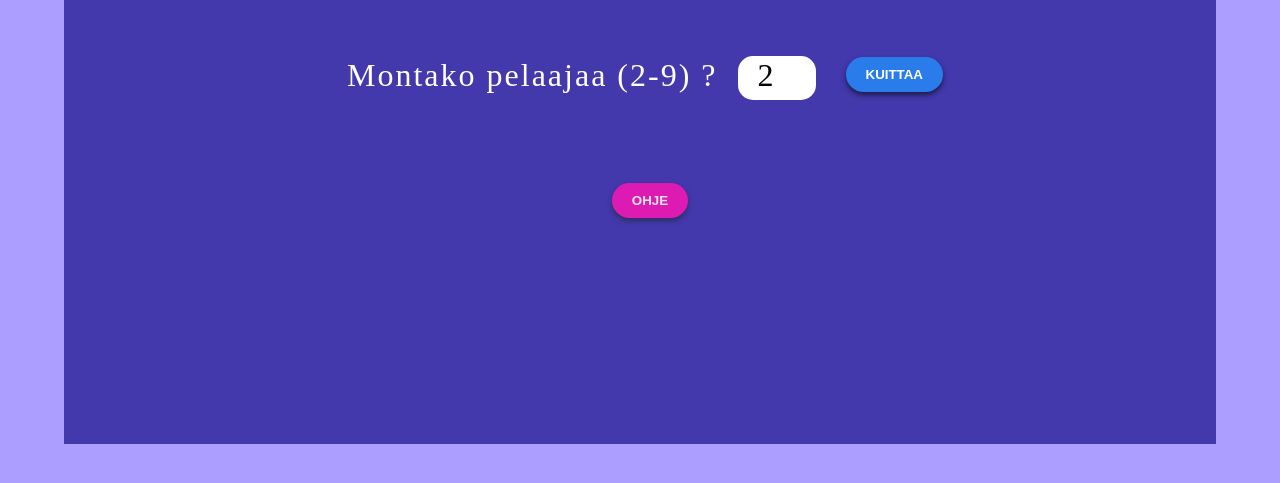
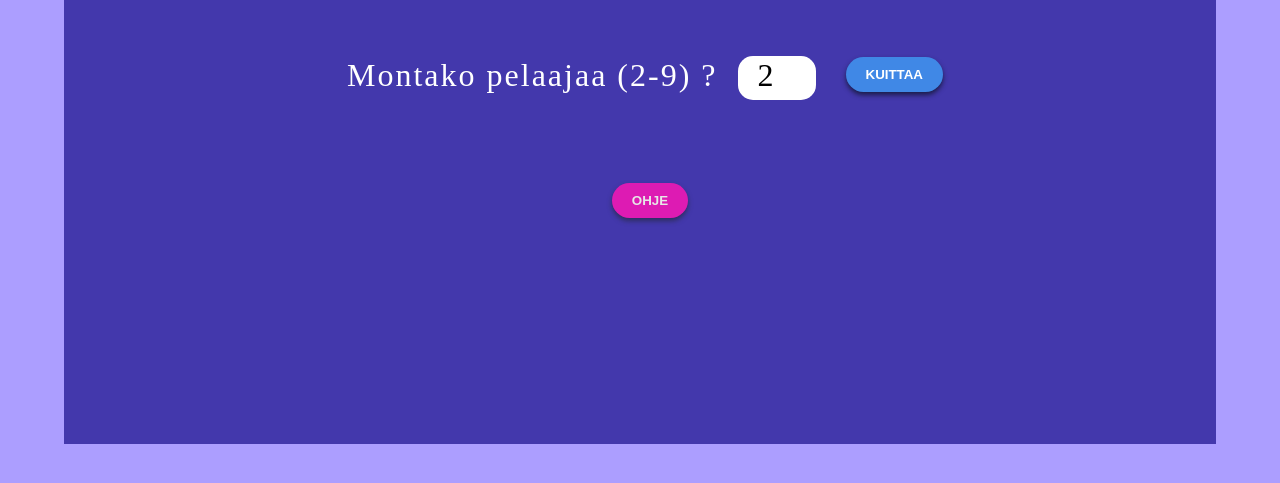
Before and after one commit to PeteK4/Sikanoppapeli, a plain HTML site: page index.html in a window 1280 px wide. In both pictures the pointer is over the button "KUITTAA". Shown: the part 301-784 px from the top of the page. Drawn offline with Linux system fonts and the light colour scheme; a web font is replaced by a local one.

Commit message:
Muokattu

```diff
--- a/stl/stl-menu.css
+++ b/stl/stl-menu.css
@@ -112,7 +112,7 @@ button {
 
 button:hover {
     color: #fff;
-    background-color: #297ce9;
+    background-color: #4088e6;
 }
 
 #ohjeNappi {
```
